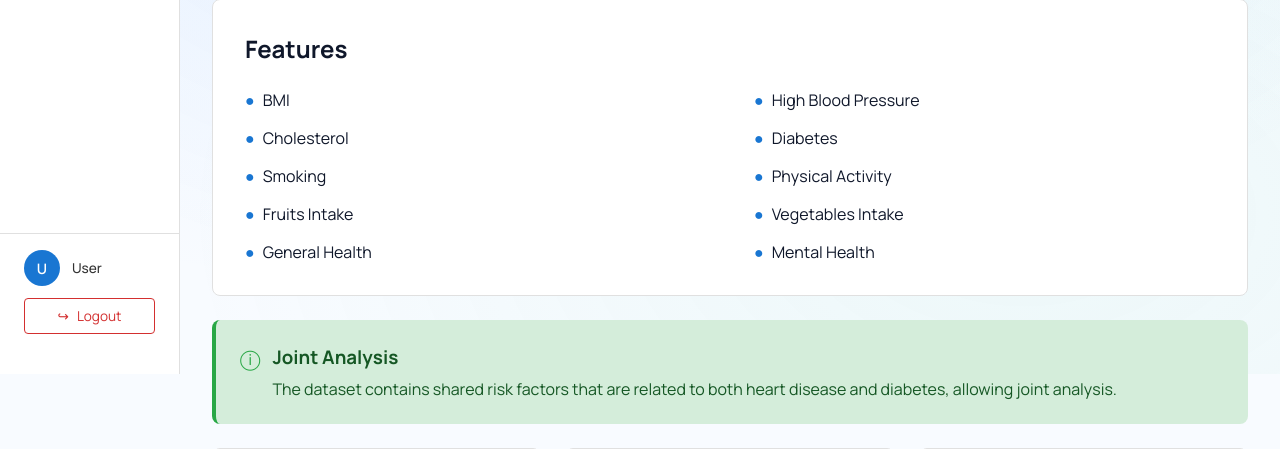
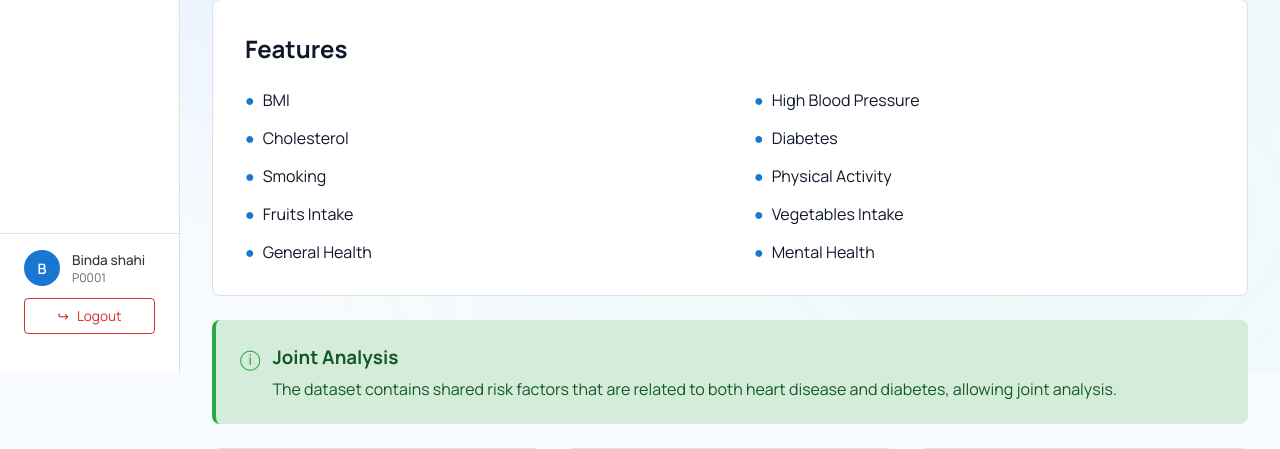
Before and after one commit to LORDSINE/HealthOracle, a Flask app: page /dataset in a window 1280 px wide. Shown: the part 426-875 px from the top of the page. Run offline with Flask 3, Linux system fonts and the light colour scheme; a user stored in the database is signed in; data comes from the database, SQL or seed files in the repository.

Commit message:
Update sidebar

```diff
--- a/templates/dataset.html
+++ b/templates/dataset.html
@@ -6,9 +6,9 @@
 
 {% block nav_dataset %}active{% endblock %}
 
-{% block user_avatar %}{{ patient_name[0] if patient_name else 'U' }}{% endblock %}
-{% block user_name %}{{ patient_name or 'User' }}{% endblock %}
-{% block user_id %}{{ patient_id }}{% endblock %}
+{% block user_avatar %}{{ user_name[0] if user_name else 'U' }}{% endblock %}
+{% block user_name %}{{ user_name or 'User' }}{% endblock %}
+{% block user_id %}{{ user_id }}{% endblock %}
 
 {% block content %}
 <div class="page-header">
--- a/templates/prediction.html
+++ b/templates/prediction.html
@@ -6,9 +6,9 @@
 
 {% block nav_prediction %}active{% endblock %}
 
-{% block user_avatar %}{{ patient_name[0] if patient_name else 'U' }}{% endblock %}
-{% block user_name %}{{ patient_name or 'User' }}{% endblock %}
-{% block user_id %}{{ patient_id }}{% endblock %}
+{% block user_avatar %}{{ user_name[0] if user_name else 'U' }}{% endblock %}
+{% block user_name %}{{ user_name or 'User' }}{% endblock %}
+{% block user_id %}{{ user_id }}{% endblock %}
 
 {% block content %}
 <div class="content-card" style="margin-bottom: 2rem;">
```
